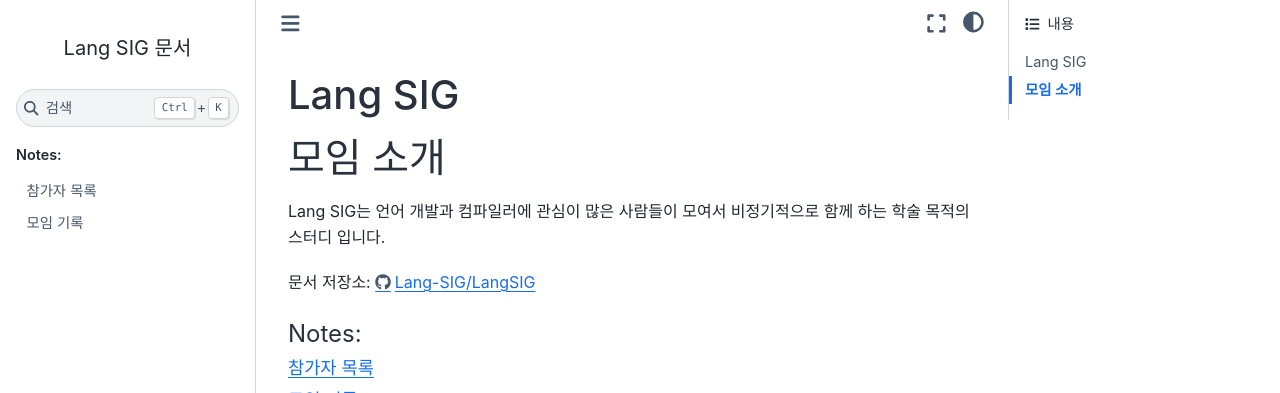
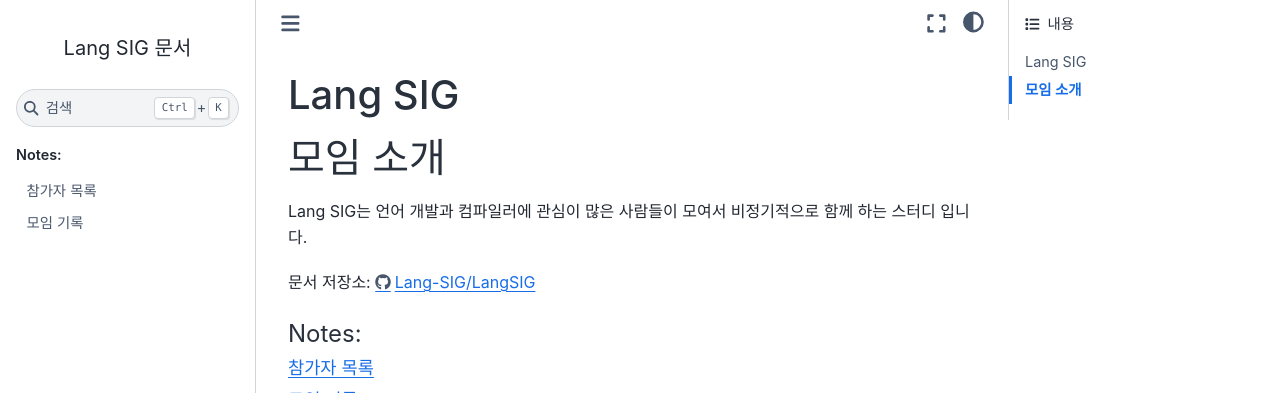
Before and after one commit to Lang-SIG/LangSIG, a Sphinx documentation site: the page built from docs/index.rst, in a window 1280 px wide and 955 px high. Shown: the top 393 px of the window. Built offline with Sphinx 7.4.7 and the Sphinx Book theme 1.1.4, drawn with Linux system fonts in a browser that asks for light colours.

Commit message:
Remove unnecessary term

```diff
--- a/docs/index.rst
+++ b/docs/index.rst
@@ -9,7 +9,7 @@ Lang SIG
 모임 소개
 =========
 Lang SIG는 언어 개발과 컴파일러에 관심이 많은 사람들이 모여서
-비정기적으로 함께 하는 학술 목적의 스터디 입니다.
+비정기적으로 함께 하는 스터디 입니다.
 
 문서 저장소: https://github.com/Lang-SIG/LangSIG
 
```
